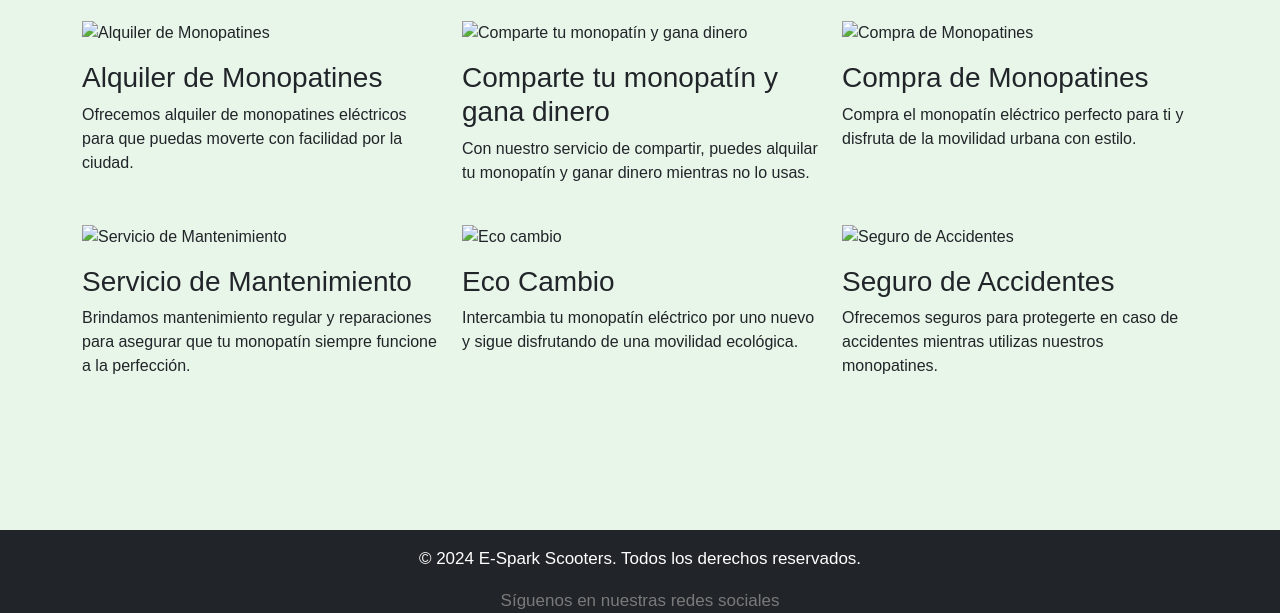
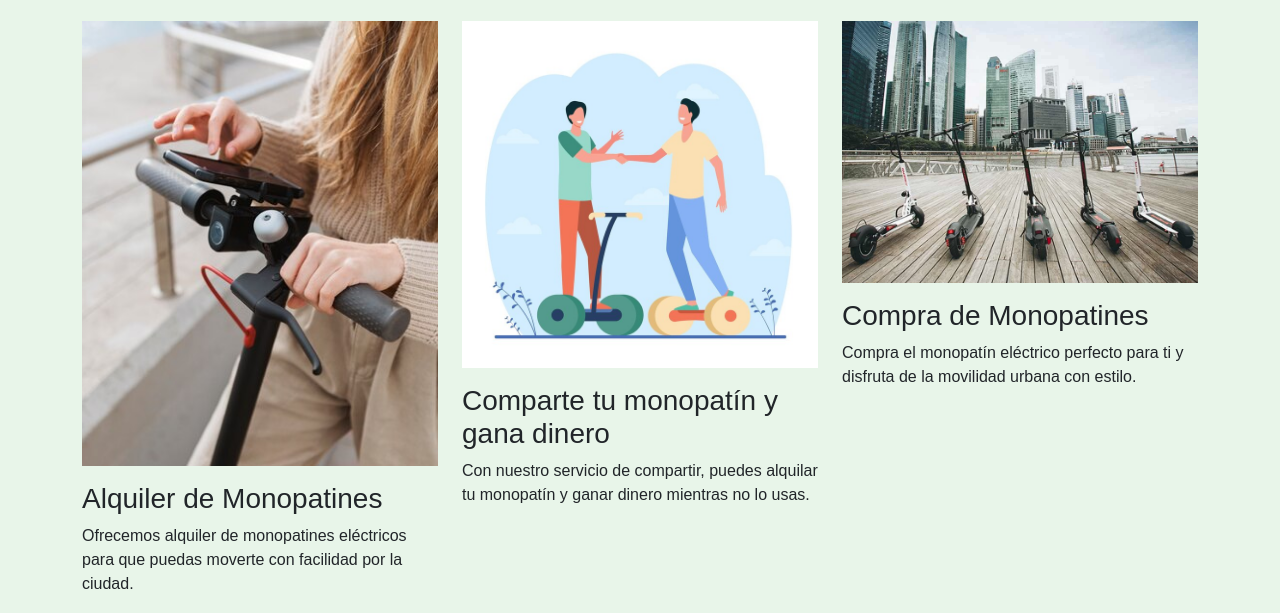
Before and after one commit to Emmagualco/Emmagualco.github.io, a plain HTML site: page pages/services.html in a window 1280 px wide. Shown: the part 187-800 px from the top of the page. Drawn offline with nearby package versions, Linux system fonts and the light colour scheme.

Commit message:
agregando imagenes

```diff
--- a/pages/services.html
+++ b/pages/services.html
@@ -50,21 +50,21 @@
                 <div class="row">
                     <div class="col-md-4 mb-4">
                         <div class="service">
-                            <img src="../multimedia/Detailing.jpg" alt="Alquiler de Monopatines" class="img-fluid mb-3">
+                            <img src="../multimedia/alquila.jpg" alt="Alquiler de Monopatines" class="img-fluid mb-3">
                             <h3>Alquiler de Monopatines</h3>
                             <p>Ofrecemos alquiler de monopatines eléctricos para que puedas moverte con facilidad por la ciudad.</p>
                         </div>
                     </div>
                     <div class="col-md-4 mb-4">
                         <div class="service">
-                            <img src="../multimedia/Limpieza-Interior.jpg" alt="Comparte tu monopatín y gana dinero" class="img-fluid mb-3">
+                            <img src="../multimedia/share.jpg" alt="Comparte tu monopatín y gana dinero" class="img-fluid mb-3">
                             <h3>Comparte tu monopatín y gana dinero</h3>
                             <p>Con nuestro servicio de compartir, puedes alquilar tu monopatín y ganar dinero mientras no lo usas.</p>
                         </div>
                     </div>
                     <div class="col-md-4 mb-4">
                         <div class="service">
-                            <img src="../multimedia/Cambios-Aceite.jpg" alt="Compra de Monopatines" class="img-fluid mb-3">
+                            <img src="../multimedia/scooters en venta (1).webp" alt="Compra de Monopatines" class="img-fluid mb-3">
                             <h3>Compra de Monopatines</h3>
                             <p>Compra el monopatín eléctrico perfecto para ti y disfruta de la movilidad urbana con estilo.</p>
                         </div>
@@ -74,21 +74,21 @@
                 <div class="row">
                     <div class="col-md-4 mb-4">
                         <div class="service">
-                            <img src="../multimedia/Cambios-Bateria.jpg" alt="Servicio de Mantenimiento" class="img-fluid mb-3">
+                            <img src="../multimedia/reapracion.webp" alt="Servicio de Mantenimiento" class="img-fluid mb-3">
                             <h3>Servicio de Mantenimiento</h3>
                             <p>Brindamos mantenimiento regular y reparaciones para asegurar que tu monopatín siempre funcione a la perfección.</p>
                         </div>
                     </div>
                     <div class="col-md-4 mb-4">
                         <div class="service">
-                            <img src="../multimedia/Detailing-Interior.jpg" alt="Eco cambio" class="img-fluid mb-3">
+                            <img src="../multimedia/cambia.jpg" alt="Eco cambio" class="img-fluid mb-3">
                             <h3>Eco Cambio</h3>
                             <p>Intercambia tu monopatín eléctrico por uno nuevo y sigue disfrutando de una movilidad ecológica.</p>
                         </div>
                     </div>
                     <div class="col-md-4 mb-4">
                         <div class="service">
-                            <img src="../multimedia/Chequeo-Suspension.jpg" alt="Seguro de Accidentes" class="img-fluid mb-3">
+                            <img src="../multimedia/patinete-electrico-accidente.jpg" alt="Seguro de Accidentes" class="img-fluid mb-3">
                             <h3>Seguro de Accidentes</h3>
                             <p>Ofrecemos seguros para protegerte en caso de accidentes mientras utilizas nuestros monopatines.</p>
                         </div>
```
Also changed, not shown: multimedia/alquila.jpg (added), multimedia/cambia.jpg (added), multimedia/patinete-electrico-accidente.jpg (added), multimedia/reapracion.webp (added), multimedia/scooters en venta (1).webp (added), multimedia/share.jpg (added), multimedia/velocidad.jpg (added).
